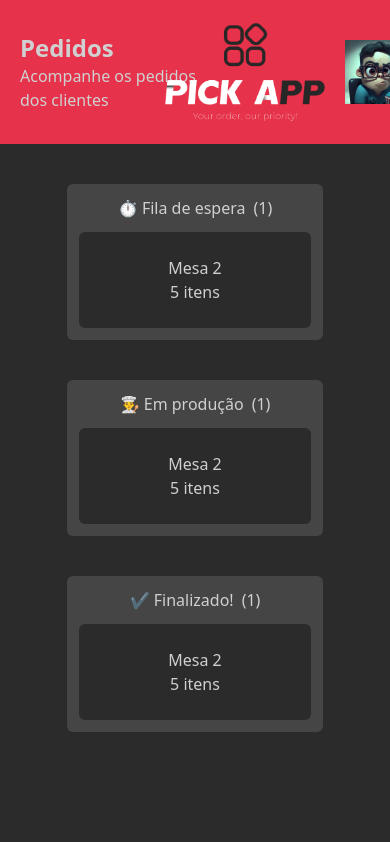
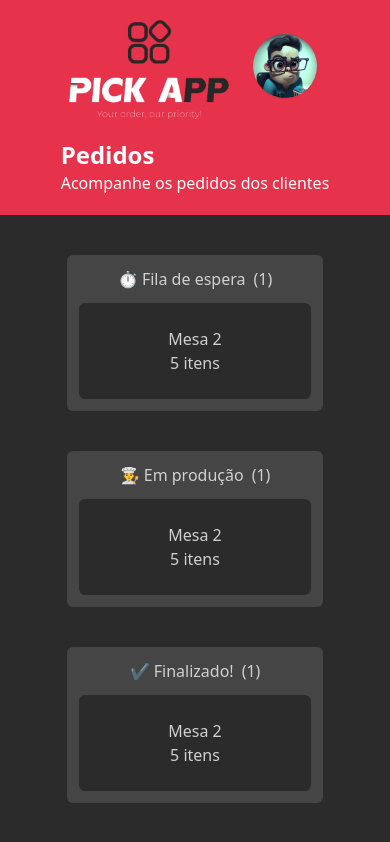
Before and after one commit to JsCodeDevlopment/PickApp-Dashboard, a React (Vite) app: page /dashboard in a window 390 px wide. Built offline with nearby package versions, Linux system fonts and the light colour scheme.

Commit message:
fix: dashboard responsive

```diff
--- a/src/components/Header.tsx
+++ b/src/components/Header.tsx
@@ -1,16 +1,16 @@
 import Logo from "../assets/images/logo-for-darkBG.png";
-import Profile from "../assets/images/cartooon.png";
+import { SettingsMenu } from "./SettingsMenu";
 
 export function Header() {
   return (
-    <div className="flex w-full h-36 px-5 bg-primary items-center justify-between">
-      <div>
-        <h1 className="text-2xl font-semibold">Pedidos</h1>
-        <p>Acompanhe os pedidos dos clientes</p>
+    <div className="flex w-full h-36 px-5 bg-primary items-center justify-between max-md:flex-wrap-reverse max-sm:h-auto max-sm:py-5 max-sm:gap-5 max-sm:justify-center">
+      <div className="flex flex-col">
+        <h1 className="text-2xl font-semibold text-secondary">Pedidos</h1>
+        <p className="text-secondary">Acompanhe os pedidos dos clientes</p>
       </div>
       <div className="flex w-auto gap-5 items-center justify-center">
         <img src={Logo} alt="" className="w-40" />
-        <img src={Profile} alt="" className="w-16" />
+        <SettingsMenu/>
       </div>
     </div>
   );
--- /dev/null
+++ b/src/components/SettingsMenu.tsx
@@ -0,0 +1,30 @@
+import Profile from "../assets/images/cartooon.png";
+
+export function SettingsMenu() {
+  const divStyle = {
+    backgroundImage: `url(${Profile})`,
+    backgroundSize: "cover",
+    backgroundPosition: "center",
+  };
+  return (
+    <div className="dropdown dropdown-bottom dropdown-end">
+      <div
+        tabIndex={0}
+        role="button"
+        className="btn m-1 rounded-full w-16 h-16 border-hidden hover:border-solid hover:border-2 hover:border-base-100"
+        style={divStyle}>
+        </div>
+      <ul
+        tabIndex={0}
+        className="dropdown-content z-[1] menu p-2 shadow bg-base-100 rounded-box w-52">
+        <li className="menu-title">Configurações</li>
+        <li>
+          <a>Item 1</a>
+        </li>
+        <li>
+          <a>Item 2</a>
+        </li>
+      </ul>
+    </div>
+  );
+}
```
